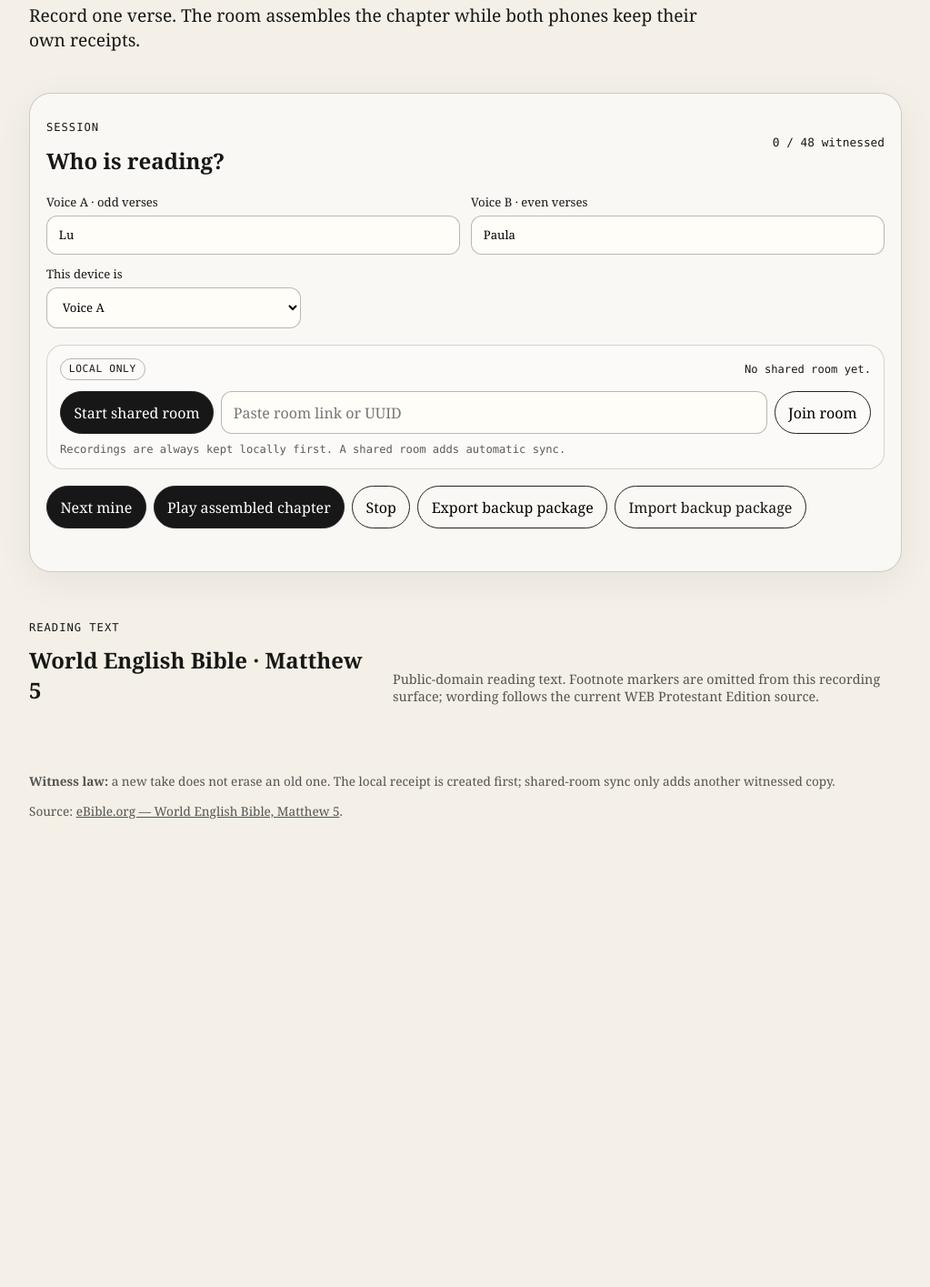
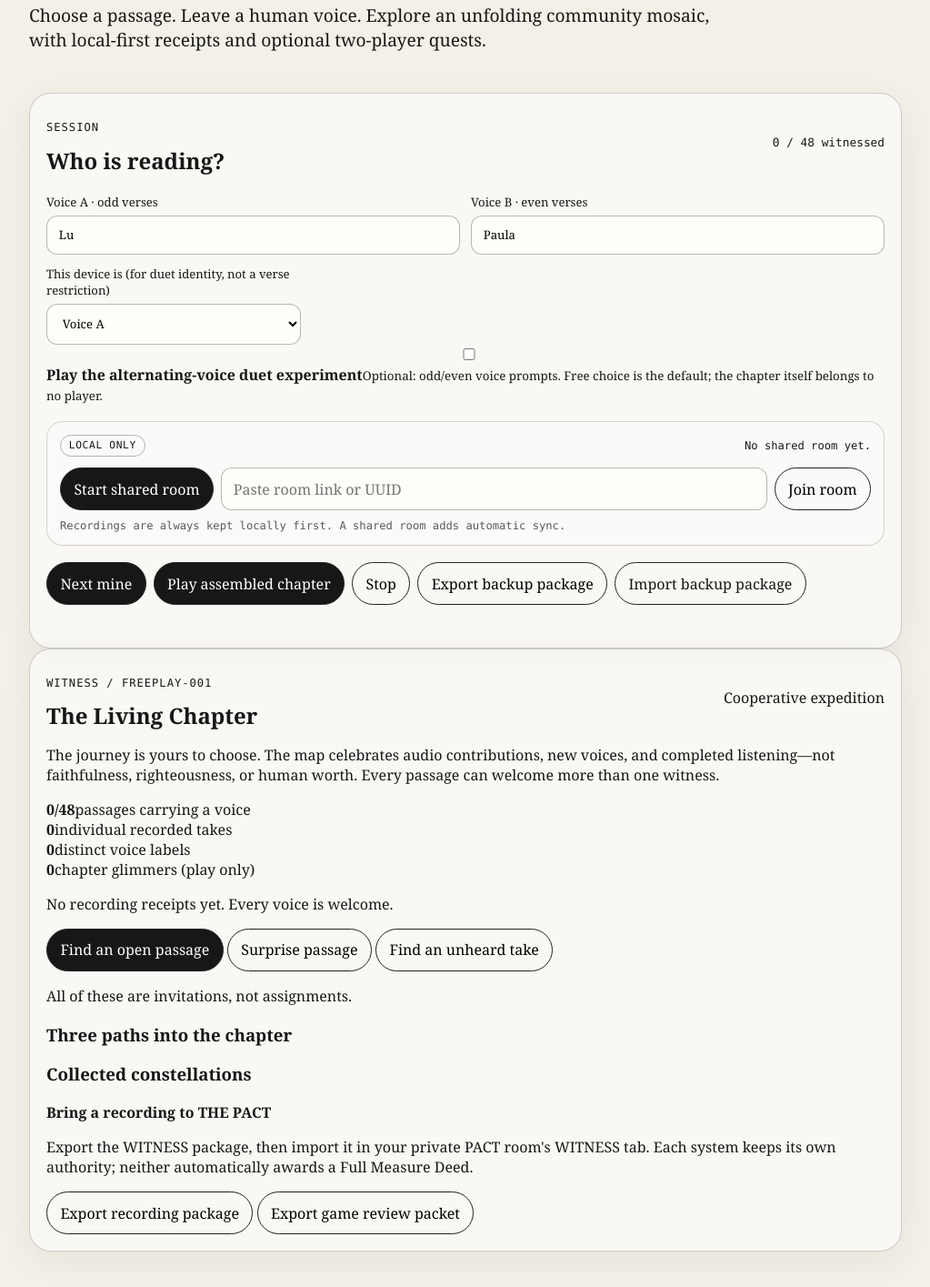
Before and after one commit to the-static-collective/WITNESS, a plain HTML site: page prototype/index.html in a window 1280 px wide. Shown: the part 301-1716 px from the top of the page at 91% size, without its empty margins (128-1151 px from the left). Before the commit the page ends 1286 px from the top, so only its background shows below. Drawn offline with Linux system fonts and the light colour scheme; a script that the page names is missing.

Commit message:
Add WITNESS Living Chapter RPG panel, optional duet mode and PACT export entry

```diff
--- a/prototype/index.html
+++ b/prototype/index.html
@@ -11,7 +11,7 @@
   <header class="hero">
     <p class="kicker">WITNESS / SLICE-001</p>
     <h1>Matthew 5<br><span>two voices, one chapter</span></h1>
-    <p class="lede">Record one verse. The room assembles the chapter while both phones keep their own receipts.</p>
+    <p class="lede">Choose a passage. Leave a human voice. Explore an unfolding community mosaic, with local-first receipts and optional two-player quests.</p>
   </header>
 
   <main>
@@ -36,13 +36,17 @@
       </div>
 
       <label class="device-select">
-        <span>This device is</span>
+        <span>This device is (for duet identity, not a verse restriction)</span>
         <select id="deviceReader">
           <option value="A">Voice A</option>
           <option value="B">Voice B</option>
         </select>
       </label>
 
+      <label class="duet-toggle">
+        <input id="duetMode" type="checkbox" />
+        <span><strong>Play the alternating-voice duet experiment</strong><small>Optional: odd/even voice prompts. Free choice is the default; the chapter itself belongs to no player.</small></span>
+      </label>
       <div class="room-panel">
         <div class="room-line">
           <span id="roomBadge" class="room-badge">local only</span>
@@ -71,6 +75,48 @@
       <p id="status" class="status" role="status" aria-live="polite"></p>
     </section>
 
+    <section class="panel expedition" aria-labelledby="expeditionTitle">
+      <div class="section-head">
+        <div><p class="eyebrow">WITNESS / FREEPLAY-001</p><h2 id="expeditionTitle">The Living Chapter</h2></div>
+        <span class="quest-token">Cooperative expedition</span>
+      </div>
+      <p class="game-intro">The journey is yours to choose. The map celebrates audio contributions, new voices, and completed listening—not faithfulness, righteousness, or human worth. Every passage can welcome more than one witness.</p>
+      <div class="game-stats" aria-label="Community exploration statistics">
+        <div><strong id="gameCoverage">0/48</strong><span>passages carrying a voice</span></div>
+        <div><strong id="gameTakes">0</strong><span>individual recorded takes</span></div>
+        <div><strong id="gameVoices">0</strong><span>distinct voice labels</span></div>
+        <div><strong id="gameGlimmers">0</strong><span>chapter glimmers (play only)</span></div>
+      </div>
+      <div class="expedition-track" role="progressbar" aria-label="Chapter address coverage" aria-valuemin="0" aria-valuemax="48" aria-valuenow="0" id="gameProgress"><span id="gameProgressFill"></span></div>
+      <p class="game-caption" id="gameTrail">No recording receipts yet. Every voice is welcome.</p>
+      <div class="game-tools">
+        <button id="openDoorButton" class="primary">Find an open passage</button>
+        <button id="surpriseVerseButton">Surprise passage</button>
+        <button id="unheardButton">Find an unheard take</button>
+      </div>
+      <p id="gamePrompt" class="game-prompt" role="status">All of these are invitations, not assignments.</p>
+      <div class="game-columns">
+        <section aria-labelledby="gamePathsHeading">
+          <h3 id="gamePathsHeading">Three paths into the chapter</h3>
+          <div id="gameQuests" class="game-quests"></div>
+        </section>
+        <section aria-labelledby="gameBadgesHeading">
+          <h3 id="gameBadgesHeading">Collected constellations</h3>
+          <div id="gameBadges" class="game-badges"></div>
+        </section>
+      </div>
+      <div class="game-bridge">
+        <div>
+          <strong>Bring a recording to THE PACT</strong>
+          <p>Export the WITNESS package, then import it in your private PACT room's WITNESS tab. Each system keeps its own authority; neither automatically awards a Full Measure Deed.</p>
+        </div>
+        <div class="game-bridge-actions">
+          <button id="exportForPact">Export recording package</button>
+          <button id="exportGameReview">Export game review packet</button>
+        </div>
+      </div>
+    </section>
+
     <section class="chapter-meta">
       <div>
         <p class="eyebrow">Reading text</p>
```
